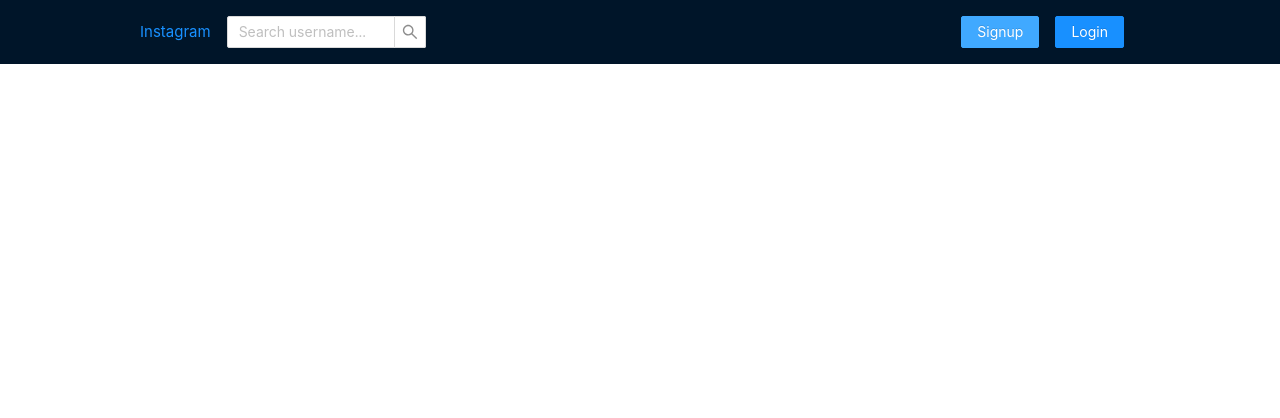
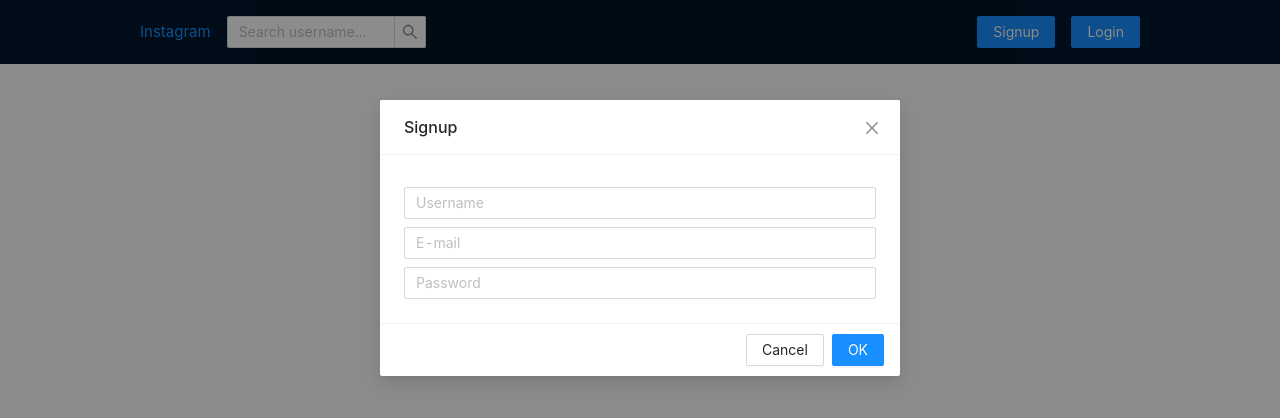
Before and after one commit to luciovitorio/instagramVueCourse, a Vue app: page / in a window 1280 px wide. Both pictures are taken after a click on the button "Signup". Shown: the top 418 px of the page. Built offline with nearby package versions, Linux system fonts and the light colour scheme.

Commit message:
Criação do Modal

```diff
--- /dev/null
+++ b/src/components/AuthModalCP.vue
@@ -0,0 +1,38 @@
+<script setup>
+import { ref, defineProps } from 'vue'
+
+const props = defineProps(['isLogin'])
+
+const visible = ref(false)
+
+const showModal = () => {
+  visible.value = true
+}
+
+const handleOk = () => {
+  visible.value = false
+}
+
+const title = props.isLogin ? 'Login' : 'Signup'
+</script>
+
+<template>
+  <div>
+    <a-button class="btn" type="primary" @click="showModal">{{ title }}</a-button>
+    <a-modal v-model:visible="visible" :title="title" @ok="handleOk">
+      <a-input class="input" v-if="!isLogin" v-model:value="value" placeholder="Username" />
+      <a-input class="input" v-model:value="value" placeholder="E-mail" />
+      <a-input class="input" v-model:value="value" placeholder="Password" />
+    </a-modal>
+  </div>
+</template>
+
+<style scoped>
+.btn {
+  margin-left: 1rem;
+}
+
+.input {
+  margin-top: 0.5rem;
+}
+</style>
--- a/src/components/NavbarCP.vue
+++ b/src/components/NavbarCP.vue
@@ -1,10 +1,13 @@
 <script setup>
+import { ref } from 'vue'
 import { RouterLink } from 'vue-router'
+
 import Container from './ContainerCP.vue'
-
-import { ref } from 'vue'
+import AuthModalCP from './AuthModalCP.vue'
 
 const searchUserName = ref('')
+const isAuthenticated = ref(false)
+
 const onSearch = () => {}
 </script>
 
@@ -21,9 +24,13 @@ const onSearch = () => {}
             @search="onSearch"
           />
         </div>
-        <div class="left-content">
-          <a-button type="primary">Signup</a-button>
-          <a-button type="primary">Login</a-button>
+        <div class="left-content" v-if="!isAuthenticated">
+          <AuthModalCP :isLogin="false" />
+          <AuthModalCP :isLogin="true" />
+        </div>
+        <div class="left-content" v-else>
+          <a-button type="primary">Profile</a-button>
+          <a-button type="primary">Logout</a-button>
         </div>
       </div>
     </Container>
@@ -45,7 +52,12 @@ const onSearch = () => {}
   margin-right: 1rem;
 }
 
+.left-content {
+  display: flex;
+  align-items: center;
+}
+
 .left-content button {
-  margin-right: 1rem;
+  margin-left: 1rem;
 }
 </style>
```
